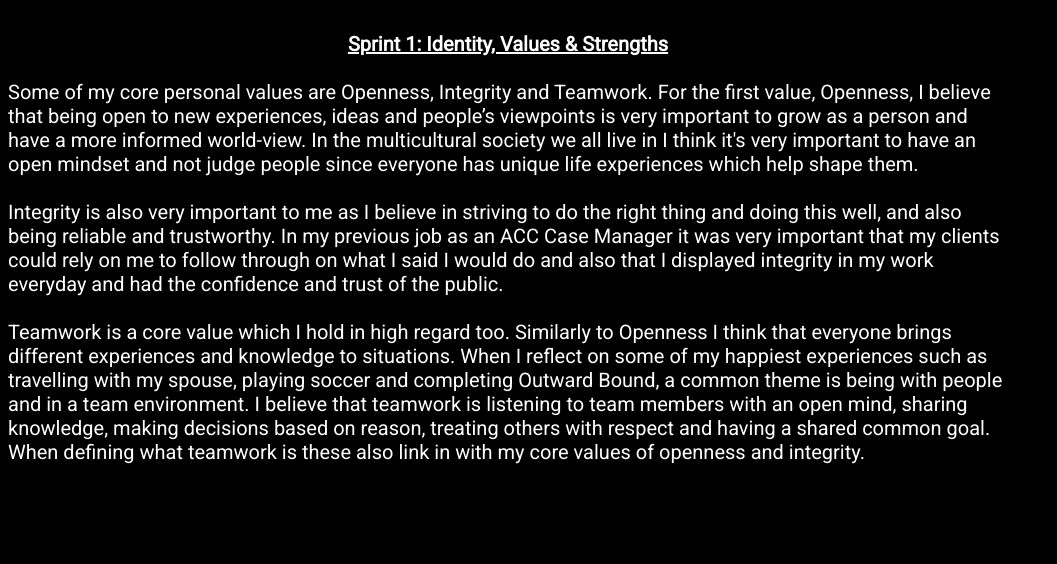
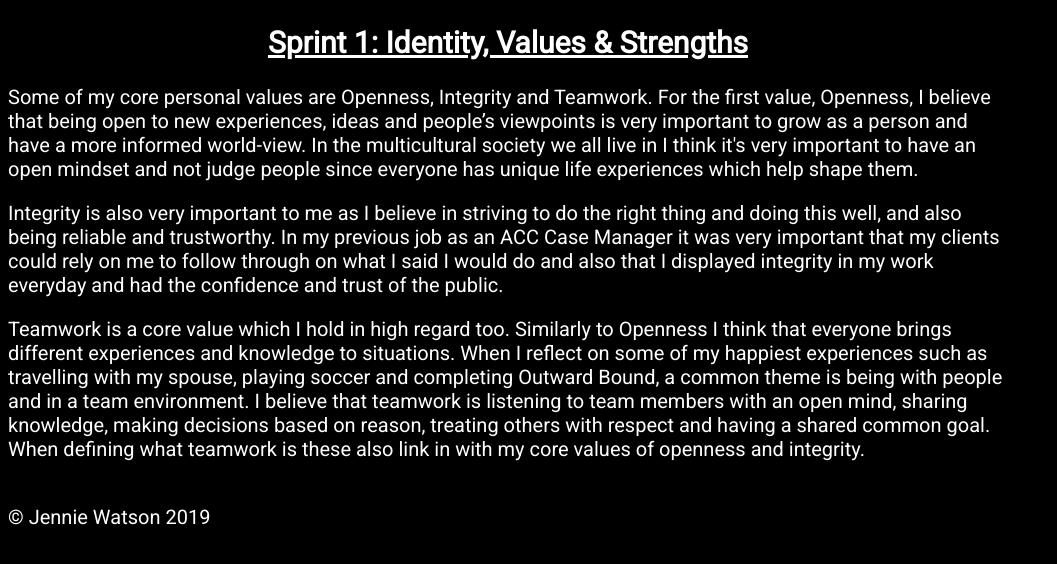
Before and after one commit to jennie-watson/jennie-watson.github.io, a plain HTML site: page sprint1-cultural.html in a window 1280 px wide. Shown: the whole page, without its empty margins (0-1057 px from the left). Drawn offline with Linux system fonts and the light colour scheme.

Commit message:
updated blog

```diff
--- a/sprint1-cultural.html
+++ b/sprint1-cultural.html
@@ -1,22 +1,22 @@
 <!DOCTYPE html>
 <html lang="en">
     <head>
-        <link rel="stylesheet" type="text/css" href="reset-stylesheet.css">
         <meta charset="UTF-8">
         <link rel="stylesheet" type="text/css" href="main.css">
         <link href="https://fonts.googleapis.com/css?family=Roboto" rel="stylesheet">
-        <script src="https://www.noupe.comdist/html5shiv.js"></script>
         <title>Sprint 1: Identity, Values & Strengths</title>
     </head>
 
     <body id="coreblog1">
+            <h2><strong><u>Sprint 1: Identity, Values & Strengths</u></strong></h2>
+           <p>Some of my core personal values are Openness, Integrity and Teamwork. For the first value, Openness, I believe that being open to new experiences, ideas and people’s viewpoints is very important to grow as a person and have a more informed world-view. In the multicultural society we all live in I think it's very important to have an open mindset and not judge people since everyone has unique life experiences which help shape them.</p>
+
+           <p>Integrity is also very important to me as I believe in striving to do the right thing and doing this well, and also being reliable and trustworthy. In my previous job as an ACC Case Manager it was very important that my clients could rely on me to follow through on what I said I would do and also that I displayed integrity in my work everyday and had the confidence and trust of the public.</p>
+
+           <p>Teamwork is a core value which I hold in high regard too. Similarly to Openness I think that everyone brings different experiences and knowledge to situations. When I reflect on some of my happiest experiences such as travelling with my spouse, playing soccer and completing Outward Bound, a common theme is being with people and in a team environment. I believe that teamwork is listening to team members with an open mind, sharing knowledge, making decisions based on reason, treating others with respect and having a shared common goal. When defining what teamwork is these also link in with my core values of openness and integrity.</p>
+        </body>
         <br>
-        <h1><strong><u>Sprint 1: Identity, Values & Strengths</u></strong></h1>
-       <br>
-       <p>Some of my core personal values are Openness, Integrity and Teamwork. For the first value, Openness, I believe that being open to new experiences, ideas and people’s viewpoints is very important to grow as a person and have a more informed world-view. In the multicultural society we all live in I think it's very important to have an open mindset and not judge people since everyone has unique life experiences which help shape them.</p>
-       <br>
-       <p>Integrity is also very important to me as I believe in striving to do the right thing and doing this well, and also being reliable and trustworthy. In my previous job as an ACC Case Manager it was very important that my clients could rely on me to follow through on what I said I would do and also that I displayed integrity in my work everyday and had the confidence and trust of the public.</p>
-       <br>
-       <p>Teamwork is a core value which I hold in high regard too. Similarly to Openness I think that everyone brings different experiences and knowledge to situations. When I reflect on some of my happiest experiences such as travelling with my spouse, playing soccer and completing Outward Bound, a common theme is being with people and in a team environment. I believe that teamwork is listening to team members with an open mind, sharing knowledge, making decisions based on reason, treating others with respect and having a shared common goal. When defining what teamwork is these also link in with my core values of openness and integrity.</p>
-    </body>
+        <footer>
+                © Jennie Watson 2019
+        </footer>
 </html>
```
